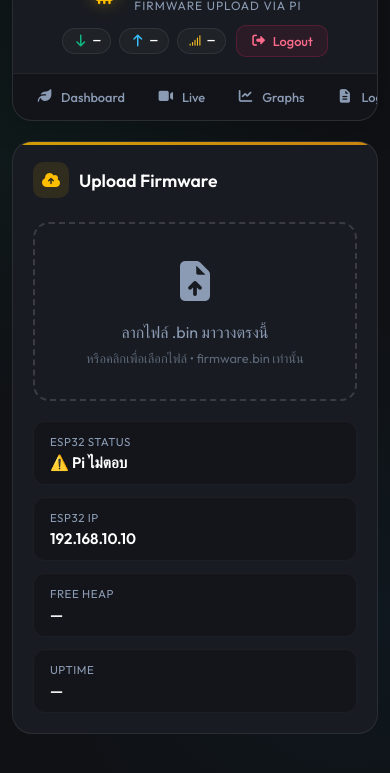
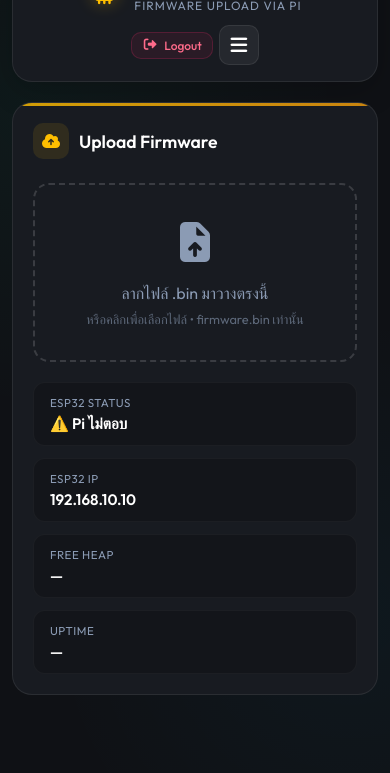
Before and after one commit to Chanakun22/AquaponicPJ, a plain HTML site: page pi_server/ota.html in a window 390 px wide. Shown: the part 59-832 px from the top of the page. Drawn offline with Linux system fonts and the light colour scheme; no server answers.

```diff
--- a/pi_server/header.js
+++ b/pi_server/header.js
@@ -1,6 +1,6 @@
 /**
  * Aquaponics System - Shared Header Component
- * Nav-bar + Net-stats pills + Auto-active detection + Polling
+ * Nav-bar + Net-stats pills + Auto-active detection + Hamburger menu
  *
  * Usage: Add to any page's <head>:
  *   <script src="/header.js"></script>
@@ -15,9 +15,8 @@
         .nav-bar {
             display: flex; gap: 4px; padding: 8px 12px;
             background: rgba(0,0,0,0.25); border-top: 1px solid var(--glass-border, rgba(255,255,255,0.08));
-            overflow-x: auto; scrollbar-width: none;
+            flex-wrap: wrap;
         }
-        .nav-bar::-webkit-scrollbar { display: none; }
         .nav-link {
             display: flex; align-items: center; gap: 8px; padding: 10px 18px;
             border-radius: 10px; font-size: 0.85rem; font-weight: 500;
@@ -46,7 +45,7 @@
             background: rgba(255,255,255,0.03); border-radius: 16px;
             border: 1px solid var(--glass-border, rgba(255,255,255,0.08));
             font-size: 0.75rem; color: var(--text-muted, #8b9bb4);
-            cursor: help; /* Hint that there is a tooltip */
+            cursor: help;
         }
         .ns-dl { color: #10b981; }
         .ns-ul { color: #38bdf8; }
@@ -56,15 +55,63 @@
             font-family: 'JetBrains Mono', monospace; font-size: 0.75rem;
         }
 
+        /* Header Right Group */
+        .header-right-group {
+            display: flex; align-items: center; gap: 10px; flex-wrap: wrap;
+        }
+
+        /* Hamburger Button */
+        .hamburger-btn {
+            display: none; /* Hidden on desktop */
+            align-items: center; justify-content: center;
+            width: 40px; height: 40px;
+            border-radius: 10px; border: 1px solid var(--glass-border, rgba(255,255,255,0.08));
+            background: rgba(255,255,255,0.06); color: var(--text-main, #fff);
+            cursor: pointer; font-size: 1.2rem;
+            transition: all 0.25s ease;
+        }
+        .hamburger-btn:hover { background: rgba(255,255,255,0.12); }
+        .hamburger-btn.open { background: rgba(0,242,170,0.1); color: var(--primary, #00f2aa); }
+
+        /* ===== MOBILE RESPONSIVE ===== */
         @media (max-width: 768px) {
-            .nav-bar { padding: 6px 8px; gap: 2px; }
-            .nav-link { padding: 8px 14px; font-size: 0.8rem; }
+            /* Show hamburger */
+            .hamburger-btn { display: flex; }
+
+            /* Nav bar: collapsible */
+            .nav-bar {
+                display: none; /* Hidden by default on mobile */
+                flex-direction: column;
+                padding: 8px;
+                gap: 2px;
+            }
+            .nav-bar.open { display: flex; }
+            .nav-link {
+                padding: 12px 16px; font-size: 0.9rem;
+                border-radius: 8px; width: 100%;
+            }
+
+            /* Header top: stack on very small */
+            .header-right-group {
+                gap: 6px;
+            }
+
+            /* Net stats: smaller */
+            .ns-item { padding: 3px 7px; font-size: 0.7rem; }
+            .ns-val { font-size: 0.7rem; }
+
+            /* Logout: compact */
+            .btn-logout { padding: 5px 10px; font-size: 0.75rem; }
+        }
+
+        @media (max-width: 480px) {
+            .net-stats { display: none; } /* Hide net stats on very small screens */
+            .header-right-group { gap: 6px; }
         }
     `;
     document.head.appendChild(css);
 
     // === Navigation links ===
-    // admin: true means only visible to admin users
     const NAV_LINKS = [
         { href: '/',            icon: 'fa-solid fa-leaf',           label: 'Dashboard' },
         { href: '/live',        icon: 'fa-solid fa-video',          label: 'Live' },
@@ -85,8 +132,8 @@
     function buildNavBar(userRole) {
         const nav = document.createElement('nav');
         nav.className = 'nav-bar';
+        nav.id = 'mainNavBar';
         NAV_LINKS.forEach(link => {
-            // Hide admin-only links for non-admin users
             if (link.admin && userRole !== 'admin') return;
             const a = document.createElement('a');
             a.href = link.href;
@@ -97,6 +144,26 @@
             nav.appendChild(a);
         });
         return nav;
+    }
+
+    // === Build hamburger button ===
+    function buildHamburger() {
+        const btn = document.createElement('button');
+        btn.className = 'hamburger-btn';
+        btn.id = 'hamburgerBtn';
+        btn.innerHTML = '<i class="fas fa-bars"></i>';
+        btn.setAttribute('aria-label', 'Toggle navigation');
+        btn.onclick = function() {
+            const nav = document.getElementById('mainNavBar');
+            if (nav) {
+                nav.classList.toggle('open');
+                btn.classList.toggle('open');
+                btn.innerHTML = nav.classList.contains('open')
+                    ? '<i class="fas fa-times"></i>'
+                    : '<i class="fas fa-bars"></i>';
+            }
+        };
+        return btn;
     }
 
     // === Build net-stats pills HTML ===
@@ -127,11 +194,11 @@
             }
         } catch(e) {}
 
-        // Insert net-stats pills and logout button into header-top (right side)
+        // Insert hamburger, net-stats pills and logout button into header-top (right side)
         const headerTop = header.querySelector('.header-top');
         if (headerTop) {
             const rightGroup = document.createElement('div');
-            rightGroup.style.cssText = 'display:flex; align-items:center; gap:10px; flex-wrap:wrap;';
+            rightGroup.className = 'header-right-group';
             rightGroup.appendChild(buildNetStats());
 
             // Logout button
@@ -146,12 +213,15 @@
             };
             rightGroup.appendChild(logoutBtn);
 
+            // Hamburger button (only visible on mobile via CSS)
+            rightGroup.appendChild(buildHamburger());
+
             headerTop.appendChild(rightGroup);
         }
 
         // Insert nav-bar after header-top
         const existingNav = header.querySelector('.nav-bar');
-        if (existingNav) existingNav.remove(); // Remove old nav if exists
+        if (existingNav) existingNav.remove();
 
         if (headerTop) {
             headerTop.after(buildNavBar(userRole));
@@ -159,10 +229,12 @@
             header.appendChild(buildNavBar(userRole));
         }
 
-        // Scroll active link into view
-        const activeLink = header.querySelector('.nav-link.active');
-        if (activeLink) {
-            activeLink.scrollIntoView({ inline: 'nearest', block: 'nearest' });
+        // Scroll active link into view (desktop only)
+        if (window.innerWidth > 768) {
+            const activeLink = header.querySelector('.nav-link.active');
+            if (activeLink) {
+                activeLink.scrollIntoView({ inline: 'nearest', block: 'nearest' });
+            }
         }
 
         // Start net-stats polling
@@ -202,13 +274,10 @@
                 if (d.ping_target) {
                     const title = 'Ping to: ' + d.ping_target;
                     pg.parentElement.title = title;
-                    pg.title = title; // Set on span too just in case
-                } else {
-                    // Debug: No ping target received?
-                    console.log('No ping_target in response:', d);
+                    pg.title = title;
                 }
             }
-        } catch (e) { console.error('Poll error:', e); }
+        } catch (e) { /* silent */ }
     }
 
     function startNetStatsPoll() {
--- a/pi_server/ota.html
+++ b/pi_server/ota.html
@@ -325,10 +325,6 @@
         /* === Responsive === */
         @media (max-width: 768px) {
             body { padding: 12px; }
-            .header-top { flex-direction: column; text-align: center; padding: 16px; gap: 12px; }
-            .brand { justify-content: center; }
-            .nav-bar { padding: 6px 8px; gap: 2px; }
-            .nav-link { padding: 8px 14px; font-size: 0.8rem; }
             .card { padding: 20px; }
             .drop-zone { padding: 32px 16px; }
             .drop-zone-icon { font-size: 2.5rem; }
```
Also changed, not shown: pi_server/graphs.html (+0 -2 lines), pi_server/terminal.html (+0 -4 lines), 4 other files.
